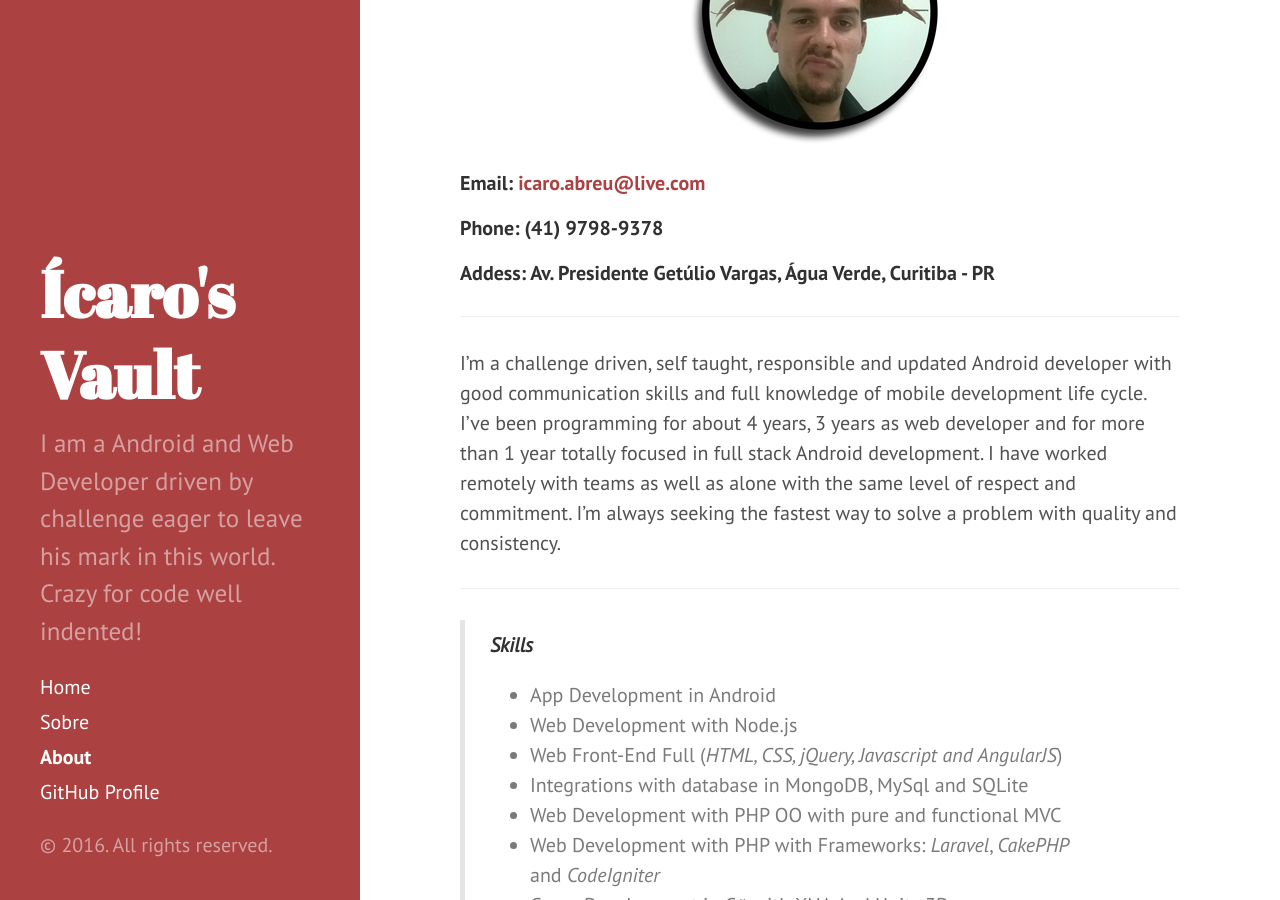
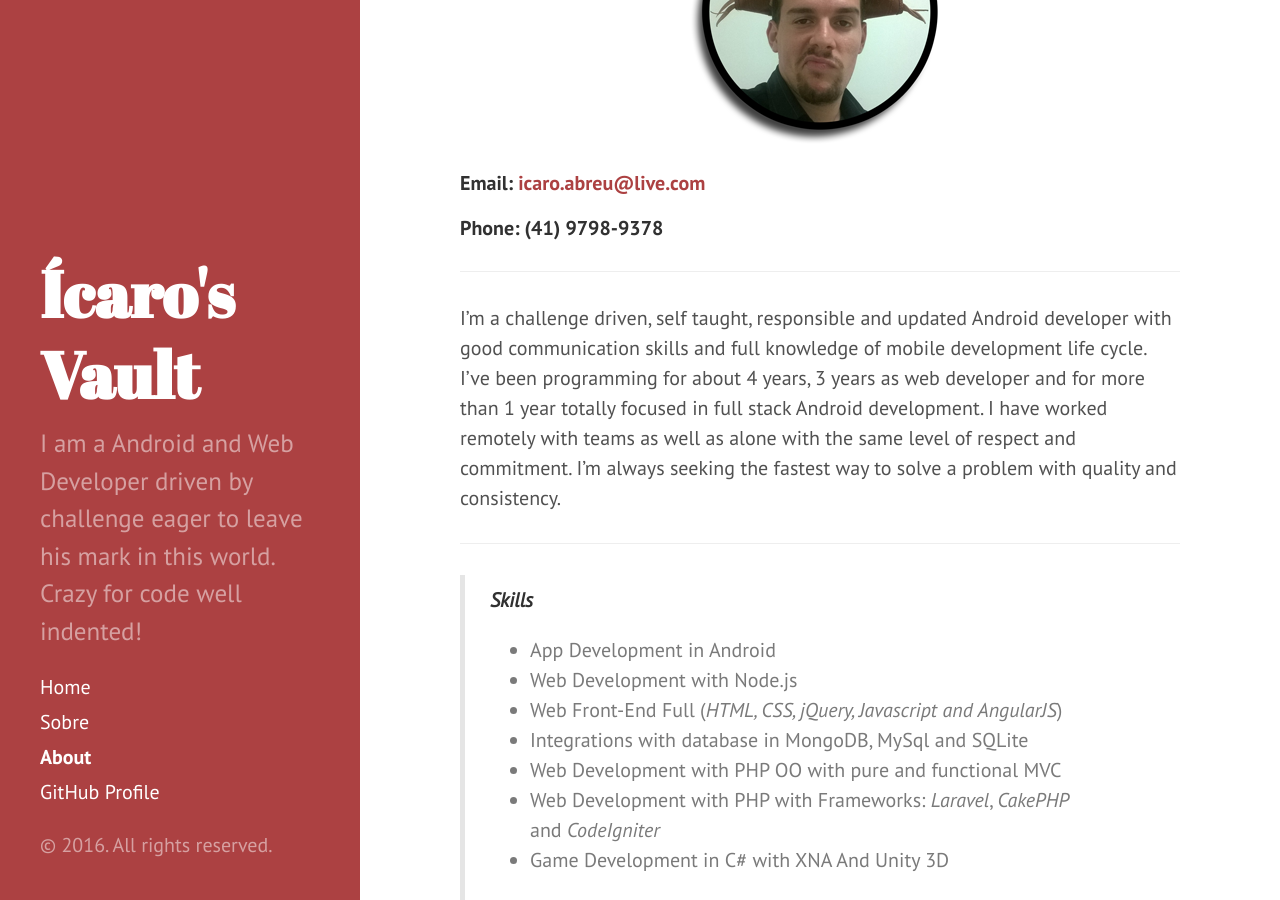
Before and after one commit to icaroabreu/icaroabreu.github.io, a Jekyll site: the page built from about.md, in a window 1280 px wide and 900 px high, scrolled down 357 px. Built offline with Jekyll 4.4.1, drawn with Linux system fonts in a browser that asks for light colours; Markdown is read by kramdown in place of the engine named in the settings.

Commit message:
Update about.md

```diff
--- a/about.md
+++ b/about.md
@@ -7,7 +7,6 @@ title: About
 <img src="/images/its_a_me.png" alt="It's a me Ícaro!" style="margin-left:auto;margin-right:auto" />
 #####Email: [icaro.abreu@live.com](mailto:icaro.abreu@live.com)
 #####Phone: (41) 9798-9378
-#####Addess: Av. Presidente Getúlio Vargas, Água Verde, Curitiba - PR
 
 ----------
 
```
